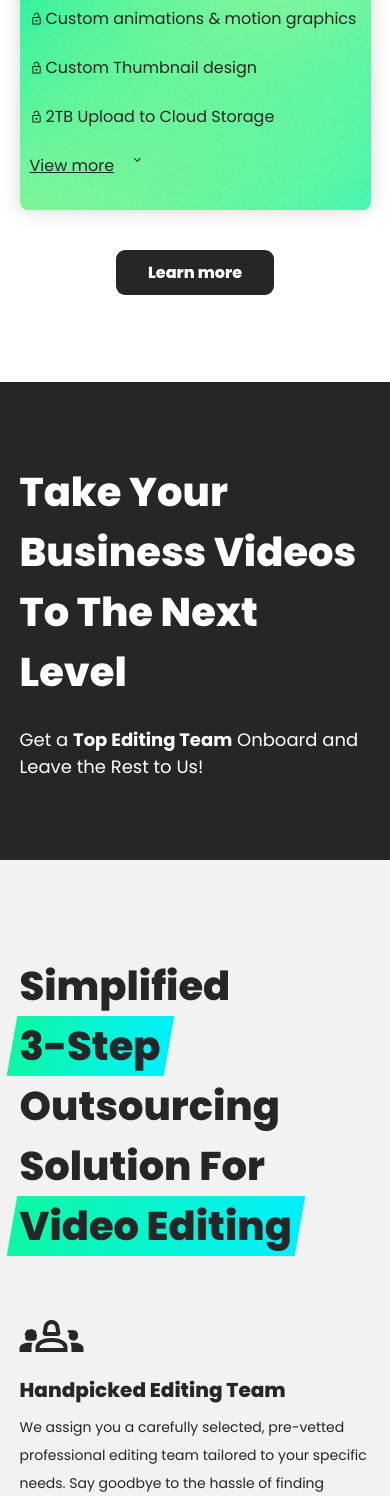
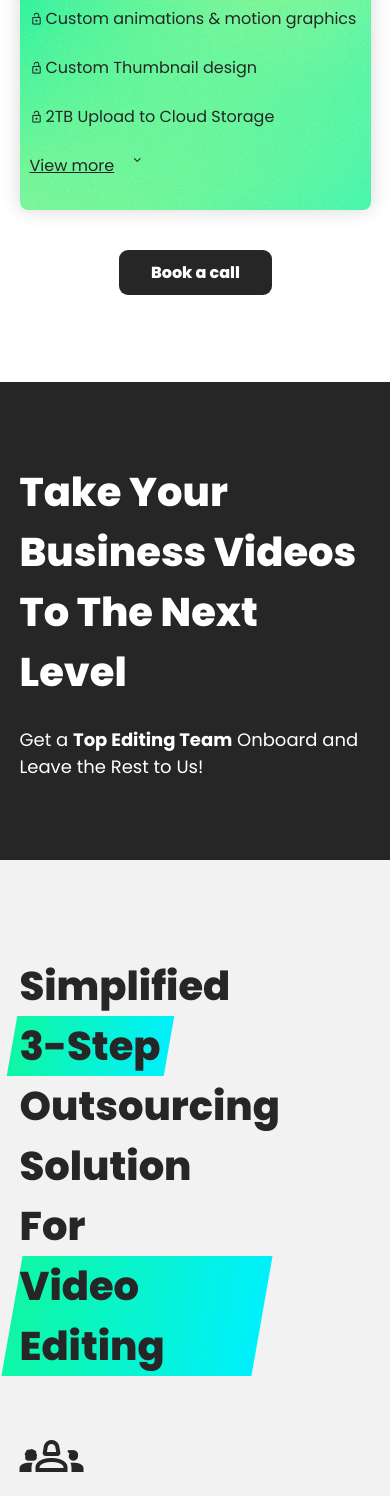
Before and after one commit to falfada/Rebel, a PHP site: page /pricing.html in a window 390 px wide. Shown: the part 1622-3118 px from the top of the page. Run offline with PHP 8.4, Linux system fonts and the light colour scheme; some libraries are stand-ins or nearby versions; some web fonts are replaced.

Commit message:
Responsive adjustments

```diff
--- a/pricing.html
+++ b/pricing.html
@@ -247,7 +247,7 @@
             </ul>
           </div>
         </div>
-        <a href="pricing.html" class="button black mt-40">Learn more</a>
+        <a href="getstarted.html" class="button black mt-40">Book a call</a>
       </div>
     </section>
     <!-- Quote -->
@@ -273,7 +273,7 @@
     <!-- Steps -->
     <section class="lightgrey-bg">
       <div class="container">
-        <h2 class="text-5xl text-capitalize col-8 col-2xl-12">
+        <h2 class="text-5xl text-capitalize col-8 col-xl-12">
           Simplified
           <span class="mark gradient"><span>3-step</span></span> outsourcing
           solution for
@@ -319,7 +319,7 @@
       </div>
     </section>
     <!-- How Rebel Compares -->
-    <section class="darkgrey-bg">
+    <section class="darkgrey-bg lightgrey">
       <div class="container">
         <h2 class="text-5xl text-white" data-aos="fade-up">
           How REBEL <span class="mark gradient"><span>Compares?</span></span>
--- a/sass/_bg.scss
+++ b/sass/_bg.scss
@@ -49,6 +49,11 @@
     left: 0;
     border-left: 150vw solid transparent;
     border-top: 2vw solid white;
+  }
+  &.lightgrey{
+    &::before{
+      border-top: 2vw solid $lightgrey;
+    }
   }
   &::after{
     content: "";
@@ -105,13 +110,6 @@
     margin-top: 12rem;
   }
 }
-@media (max-width: $screen_xl) {
-  .grain{
-    img{
-      width: 100%;
-    }
-  }
-}
 @media (max-width: $screen_2xl) {
   .quote-bg{
     padding: 8rem 0;
@@ -121,6 +119,18 @@
     }
   }
 }
+@media (max-width: $screen_xl) {
+  .grain{
+    padding: 4.8rem 2.4rem;
+    img{
+      width: 100%;
+    }
+  }
+  .hero{
+    padding-top: 11rem;
+  }
+}
+
 @media (max-width: $screen_lg) {
   .gradient-bg{
     background-size: auto;
@@ -138,7 +148,9 @@
       background-size: cover;
     }
   }
-
+  .hero{
+    height: auto;
+  }
 }
 @media (max-width: $screen_md) {
   .hero{
--- a/sass/_buttons.scss
+++ b/sass/_buttons.scss
@@ -47,7 +47,7 @@
     &.outline{
 
         &-black{
-            background: white;
+            background: transparent;
             border: 1px solid $darkgrey;
             &:hover{
                 border: 1px solid transparent;
--- /dev/null
+++ b/sass/_calendly.scss
@@ -0,0 +1,11 @@
+.calendly-container {
+    width: 100%;
+    height: 700px;
+    margin: 0 auto;
+  }
+
+
+  .calendly-inline-widget {
+    width: 100%;
+    height: 100%;
+  }
--- a/sass/_form.scss
+++ b/sass/_form.scss
@@ -1,22 +1,22 @@
-.form{
-    &-bg{
+.form {
+  &-bg {
     width: 100%;
-        background: url('../img/form/form-bg.png') center top no-repeat;
+    background: url("../img/form/form-bg.png") center top no-repeat;
     background-size: 100% auto;
     padding-top: 12rem;
   }
-    &-container{
+  &-container {
     width: 90%;
     max-width: 1088px;
     margin: auto;
   }
-    &-progress{
+  &-progress {
     width: 100%;
     position: relative;
     display: flex;
     justify-content: space-between;
     align-items: flex-end;
-        .line{
+    .line {
       width: calc(100% - 11%);
       height: 1px;
       background: $lightgrey;
@@ -25,13 +25,13 @@
       top: 30%;
       transform: translate(-50%);
     }
-        .step-number{
-            p:first-child{
+    .step-number {
+      p:first-child {
         width: 4rem;
         line-height: 4rem;
         background: $lightgrey;
         font-size: 2.8rem;
-                font-family:  $font-brand;
+        font-family: $font-brand;
         border-radius: 100%;
         position: relative;
         z-index: 2;
@@ -39,40 +39,40 @@
         margin: auto;
         font-size: 1.6rem;
       }
-            &.active{
-                p{
-                    &:first-child{
+      &.active {
+        p {
+          &:first-child {
             background: $darkgrey;
             color: $green;
             width: 5.4rem;
             line-height: 5.4rem;
             font-size: 2.8rem;
           }
-                    &:nth-child(2){
+          &:nth-child(2) {
             font-weight: 800;
           }
         }
       }
     }
   }
-    &-white-container{
+  &-white-container {
     background: white;
-        box-shadow: 3px 3px 25px rgba($grey, .3);
+    box-shadow: 3px 3px 25px rgba($grey, 0.3);
     padding: 8rem 8.8rem 9.6rem 8.8rem;
-        .step{
+    .step {
       display: none;
     }
   }
-    &-two-col{
+  &-two-col {
     display: grid;
     grid-template-columns: 1fr 1fr;
     gap: 3.2rem;
-        p{
+    p {
       grid-area: 1 / 1 / 2 / 3;
     }
   }
 }
-input[type="text"]{
+input[type="text"] {
   appearance: none;
   width: 100%;
   height: 48px;
@@ -81,25 +81,24 @@ input[type="text"]{
   background: transparent;
   border-bottom: 4px solid $darkgrey;
   border-radius: 4px;
-    &:focus{
+  &:focus {
     border-color: $green;
   }
 }
-select{
+select {
   width: 100%;
   height: 48px;
   border: none;
   outline: none;
-    background: transparent;
+  background: none;
   border-bottom: 4px solid $darkgrey;
   border-radius: 4px;
   font-size: 1.6rem;
-
 }
-.input-file{
+.input-file {
   display: none;
 }
-.custom-file-input{
+.custom-file-input {
   position: relative;
   cursor: pointer;
   width: 100%;
@@ -109,71 +108,72 @@ select{
   border-radius: 8px;
   border-spacing: 10px;
 }
-.otherOptionContainer{
+.otherOptionContainer {
   display: none;
 }
 @media (max-width: $screen_2xl) {
-    .form{
-        &-bg{
+  .form {
+    &-bg {
       background-size: 150% auto;
     }
-        &-white-container{
-            padding: 4rem  4.8rem;
+    &-white-container {
+      padding: 4rem 4.8rem;
     }
   }
 }
 @media (max-width: $screen_xl) {
-    .form{
-        &-bg{
+  .form {
+    &-bg {
       background-size: auto 40%;
     }
   }
 }
 @media (max-width: $screen_md) {
-    .form{
-        &-progress{
-            .line{
+  .form {
+    &-progress {
+      .line {
         width: calc(100% - 9%);
         top: 60%;
       }
-            .step-number{
-                &.active{
-                    p{
-                        &:first-child{
+      .step-number {
+        &.active {
+          p {
+            &:first-child {
               width: 4rem;
               line-height: 4rem;
               font-size: 1.8rem;
             }
           }
         }
-                p{
-                    &:first-child{
+        p {
+          &:first-child {
             width: 3.2rem;
             line-height: 3.2rem;
           }
-                    &:nth-child(2){
+          &:nth-child(2) {
             display: none;
           }
         }
       }
     }
-        &-bg{
+    &-bg {
       padding-top: 8.8rem;
     }
-        &-two-col{
+    &-two-col {
       grid-template-columns: 1fr;
       gap: 1.6rem;
-            p{
+      p {
         grid-area: auto;
       }
     }
   }
-    input[type="text"], select{
+  input[type="text"],
+  select {
     height: 32px;
     border-bottom: 2px solid #262626;
     border-radius: 2px;
   }
-    .custom-file-input{
+  .custom-file-input {
     line-height: 80px;
   }
 }
--- a/sass/_layout.scss
+++ b/sass/_layout.scss
@@ -99,6 +99,19 @@ $gridCol: 1;
      $col: $col + 1;
    }
  }
+ /**
+ * Grid Columns.
+ */
+ .grid {
+  &-2xl {
+    @while $gridCol <= 12 {
+      &-col-#{$gridCol} {
+        grid-template-columns: repeat($gridCol, 1fr);
+      }
+      $gridCol: $gridCol + 1;
+    }
+  }
+}
 }
 @media (max-width: $screen_xl){
    /**
--- a/sass/_number.scss
+++ b/sass/_number.scss
@@ -11,3 +11,9 @@
         color: $green;
     }
 }
+@media (max-width: $screen_xl) {
+    .round-number{
+        width: 3.2rem;
+        height: 3.2rem;
+    }
+}
--- a/sass/_pricing.scss
+++ b/sass/_pricing.scss
@@ -38,6 +38,7 @@
       span {
         font-weight: 800;
         color: $purple;
+        display: block;
       }
       input[type="radio"] {
         appearance: none;
@@ -139,6 +140,15 @@
     }
   }
 }
+@media (max-width: $screen_2xl) {
+  .pricing{
+    &-options{
+      width: 35%;
+      align-items: center;
+    }
+  }
+}
+
 @media (max-width: $screen_lg) {
   .pricing{
     &-options{
--- a/sass/_slider.scss
+++ b/sass/_slider.scss
@@ -73,6 +73,21 @@
     }
 
  }
+
+ @media (max-width: $screen_2xl) {
+    .testimonials{
+        .video{
+            height: 45vw;
+        }
+        .client{
+            height: 45vw;
+            p{
+                height: calc(100% - 120px);
+            }
+        }
+    }
+}
+
  @media (max-width: $screen_lg) {
     .clients-logos{
         .swiper-slide{
--- a/sass/_table.scss
+++ b/sass/_table.scss
@@ -25,6 +25,15 @@
     display: none;
   }
 }
+@media (max-width: $screen_xl) {
+  .table{
+    .rebel-bg{
+      width: calc(105% / 6);
+      left: calc(97% / 6);
+    }
+  }
+}
+
 @media (max-width: $screen_md) {
   .table {
     &.desktop {
--- a/sass/_text.scss
+++ b/sass/_text.scss
@@ -104,7 +104,19 @@ $lineHeight: 1;
     $lineHeight: $lineHeight + 1;
   }
 }
-
+@media (max-width: $screen_2xl) {
+  .text{
+     /**
+ * Font size.
+ */
+  &-5xl {
+    font-size: 6.4rem;
+  }
+  &-4xl {
+    font-size: 5.6rem;
+  }
+  }
+}
 @media (max-width: $screen_lg) {
   .text {
     /**
--- a/sass/main.scss
+++ b/sass/main.scss
@@ -22,3 +22,4 @@
 @import "table";
 @import "form";
 @import "lottie";
+@import "calendly";
```
Also changed, not shown: getstarted.html (+27 -14 lines), index.html (+19 -19 lines), css/main.css, 1 other file. Lines whose indentation alone changed are shown as unchanged.
